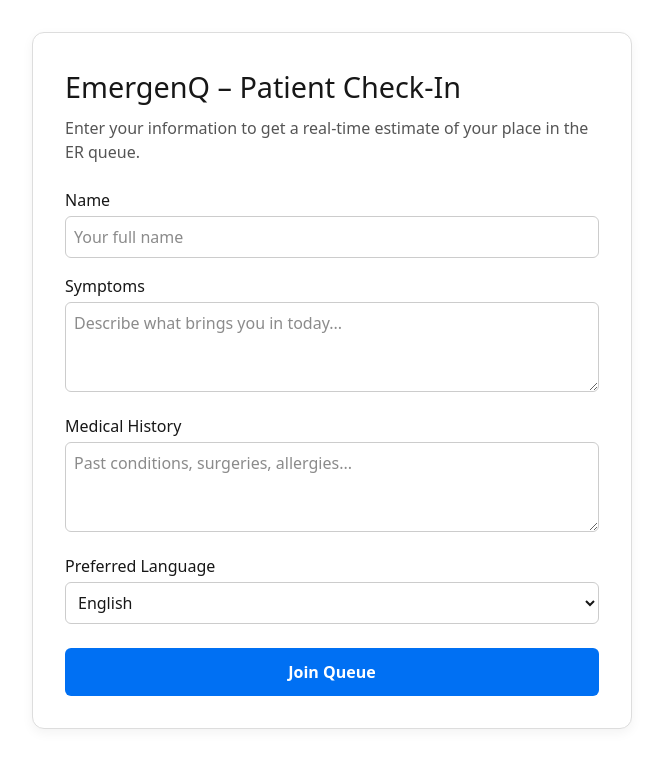
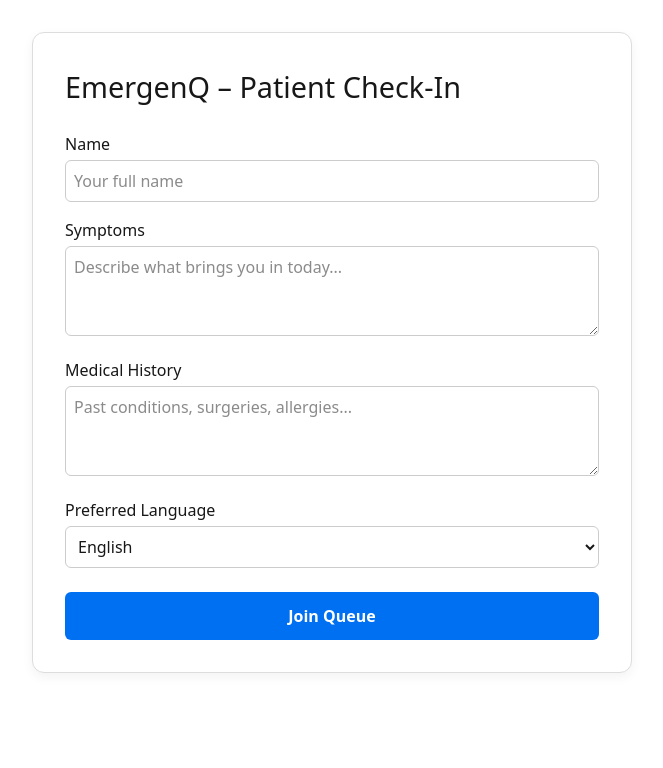
Before and after one commit to andrewjaynes/emergenq, a Next.js app: page /check-in in a window 1280 px wide. Shown: the top 768 px of the page, without its empty margins (308-971 px from the left). Built offline with nearby package versions, Linux system fonts and the light colour scheme.

Commit message:
removed subheading from check in

```diff
--- a/app/check-in/page.tsx
+++ b/app/check-in/page.tsx
@@ -72,8 +72,7 @@ export default function CheckInPage() {
         EmergenQ – Patient Check-In
       </h1>
       <p style={{ marginBottom: "1.5rem", color: "#555" }}>
-        Enter your information to get a real-time estimate of your place in the ER
-        queue.
+        {/** removed subheading from right here */}
       </p>
 
       <form onSubmit={handleSubmit}>
```
